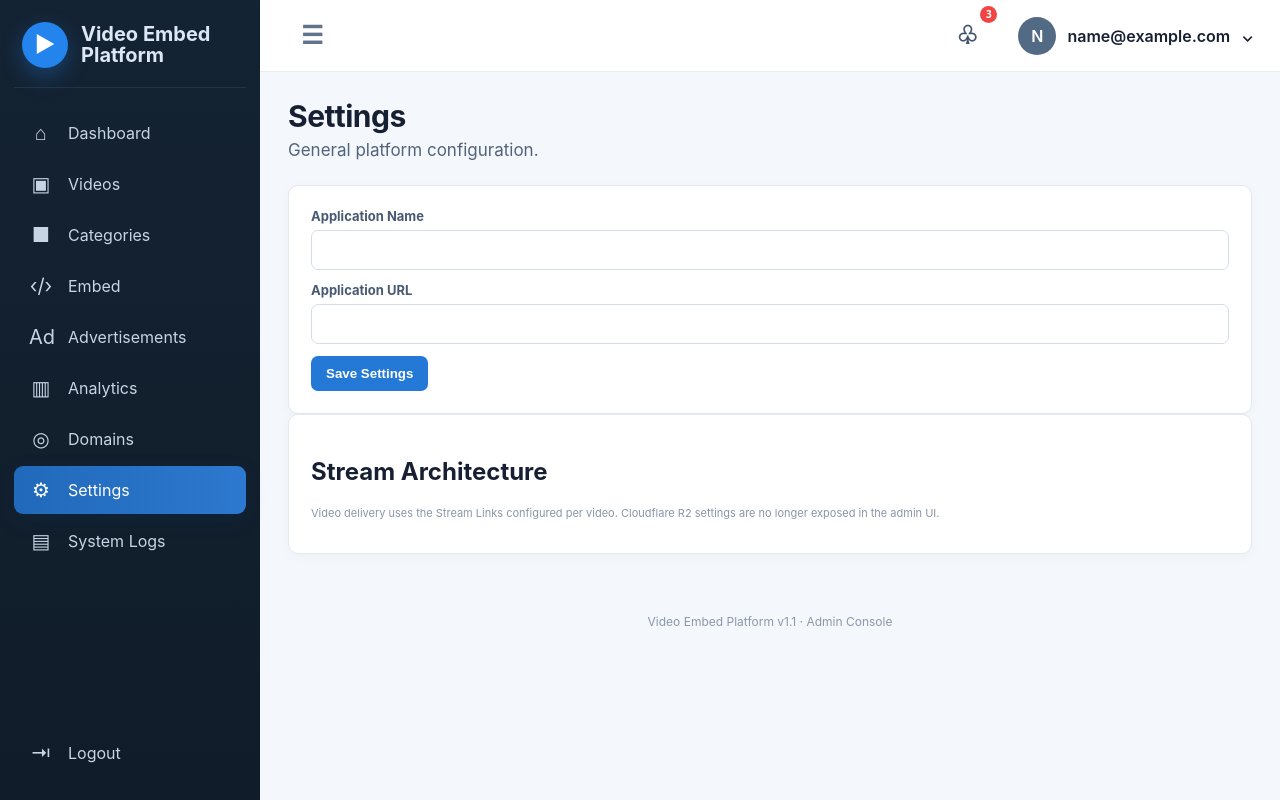
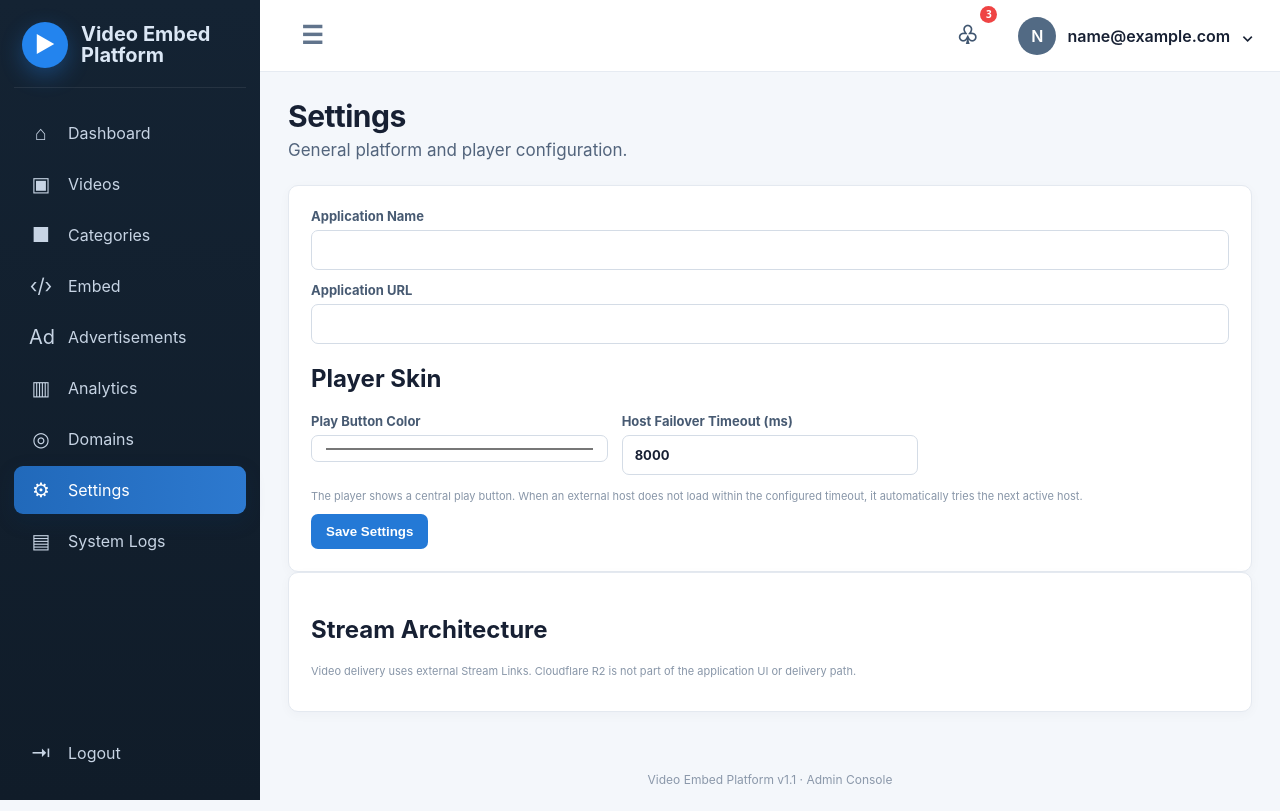
Before and after one commit to srhdigitalmarketing/video-embed-platform, a PHP site: page /admin/settings.php in a window 1280 px wide. Run offline with PHP 8.4, Linux system fonts and the light colour scheme; the visitor is signed in with stand-in values (Sample User, id 1); data that the repository does not hold is empty.

Commit message:
Add player play-button color and host failover settings

```diff
--- a/admin/settings.php
+++ b/admin/settings.php
@@ -5,7 +5,11 @@ $keys=['APP_NAME','APP_URL'];
 if($_SERVER['REQUEST_METHOD']==='POST'){
  verify_csrf();
  foreach($keys as $k){db()->prepare('INSERT INTO settings(setting_key,setting_value) VALUES(?,?) ON DUPLICATE KEY UPDATE setting_value=VALUES(setting_value)')->execute([$k,trim($_POST[$k]??'')]);}
+ $color=trim($_POST['PLAYER_PLAY_COLOR']??'#2F80ED'); if(!preg_match('/^#[0-9A-Fa-f]{6}$/',$color))$color='#2F80ED';
+ $timeout=max(3000,min(30000,(int)($_POST['PLAYER_FAILOVER_TIMEOUT']??8000)));
+ db()->prepare("INSERT INTO settings(setting_key,setting_value) VALUES('PLAYER_PLAY_COLOR',?) ON DUPLICATE KEY UPDATE setting_value=VALUES(setting_value)")->execute([$color]);
+ db()->prepare("INSERT INTO settings(setting_key,setting_value) VALUES('PLAYER_FAILOVER_TIMEOUT',?) ON DUPLICATE KEY UPDATE setting_value=VALUES(setting_value)")->execute([(string)$timeout]);
  $msg='Settings saved.';
 }
 function setting_value($k){$s=db()->prepare('SELECT setting_value FROM settings WHERE setting_key=?');$s->execute([$k]);return $s->fetchColumn()?:env($k,'');}
-?><div class="page-head"><div><h1>Settings</h1><p>General platform configuration.</p></div></div><?php if($msg):?><p class="ok"><?=e($msg)?></p><?php endif;?><form method="post" class="panel" style="padding:22px"><?=csrf_field()?><label>Application Name<input name="APP_NAME" value="<?=e(setting_value('APP_NAME'))?>"></label><label>Application URL<input name="APP_URL" value="<?=e(setting_value('APP_URL'))?>"></label><button>Save Settings</button></form><div class="panel" style="padding:22px"><h2>Stream Architecture</h2><p class="muted">Video delivery uses the Stream Links configured per video. Cloudflare R2 settings are no longer exposed in the admin UI.</p></div><?php require __DIR__.'/_footer.php';
+?><div class="page-head"><div><h1>Settings</h1><p>General platform and player configuration.</p></div></div><?php if($msg):?><p class="ok"><?=e($msg)?></p><?php endif;?><form method="post" class="panel" style="padding:22px"><?=csrf_field()?><label>Application Name<input name="APP_NAME" value="<?=e(setting_value('APP_NAME'))?>"></label><label>Application URL<input name="APP_URL" value="<?=e(setting_value('APP_URL'))?>"></label><h2>Player Skin</h2><div class="grid"><label>Play Button Color<input type="color" name="PLAYER_PLAY_COLOR" value="<?=e(setting_value('PLAYER_PLAY_COLOR')?:'#2F80ED')?>"></label><label>Host Failover Timeout (ms)<input type="number" min="3000" max="30000" step="500" name="PLAYER_FAILOVER_TIMEOUT" value="<?=e(setting_value('PLAYER_FAILOVER_TIMEOUT')?:'8000')?>"></label></div><p class="muted">The player shows a central play button. When an external host does not load within the configured timeout, it automatically tries the next active host.</p><button>Save Settings</button></form><div class="panel" style="padding:22px"><h2>Stream Architecture</h2><p class="muted">Video delivery uses external Stream Links. Cloudflare R2 is not part of the application UI or delivery path.</p></div><?php require __DIR__.'/_footer.php';
```
